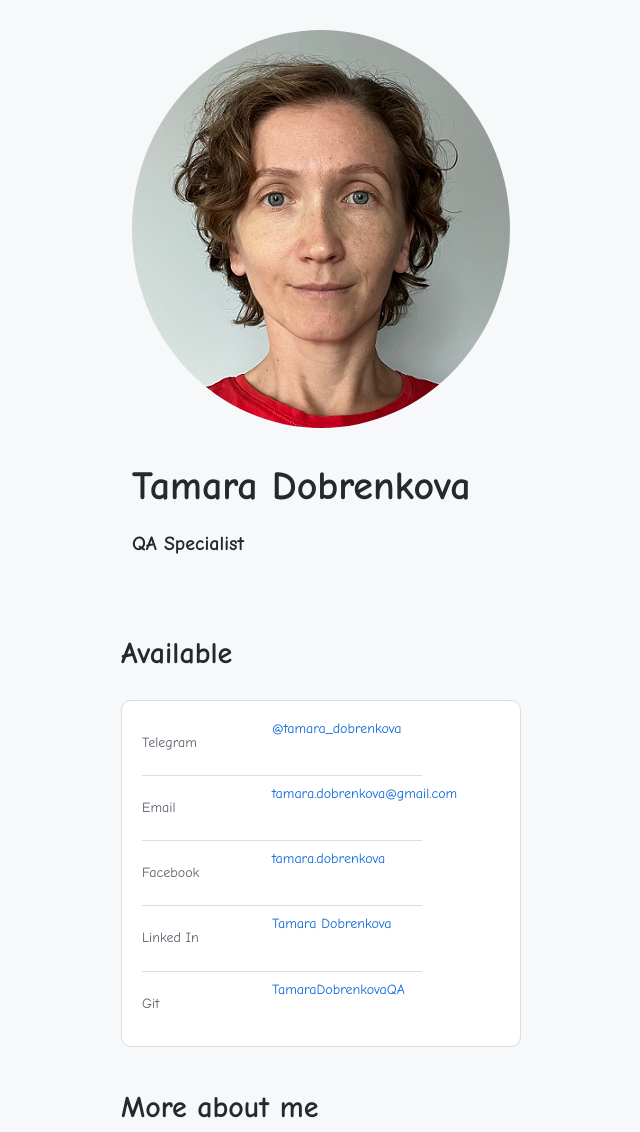
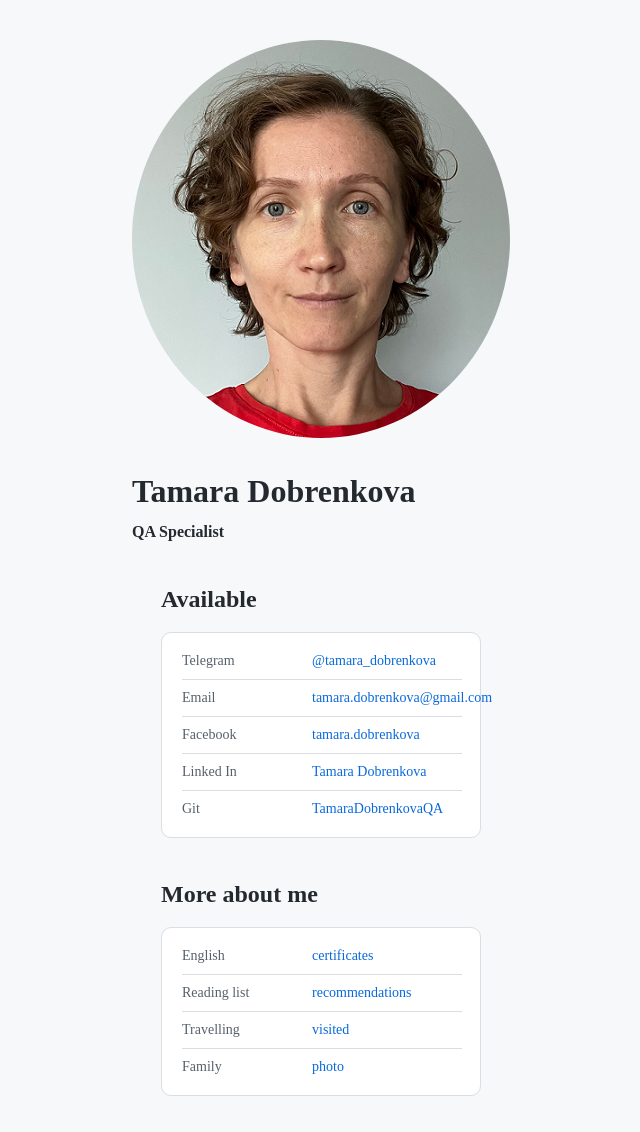
Before and after one commit to TamaraDobrenkova-QA/TamaraDobrenkova-QA.github.io, a plain HTML site: page index.html in a window 1280 px wide. Shown: the top 1132 px of the page, without its empty margins (319-959 px from the left). Drawn offline with Linux system fonts and the light colour scheme.

Commit message:
style.css

```diff
--- a/style.css
+++ b/style.css
@@ -1,5 +1,5 @@
 body {
-  font-family: "Comic Sans MS";
+  font-family: "Comic Sana MS";
   background-color: #f6f8fa;
   color: #24292f;
   display: flex;
@@ -9,7 +9,7 @@ body {
 }
 
 .header {
-  margin: 30px 0;
+  margin: 40px 0;
 }
 
 .header__avatar {
@@ -18,28 +18,28 @@ body {
 
 .header__title {
   margin: 30px 0 10px 0;
-  font-size: 40px;
+  font-size: 32px;
   line-height: 1.2;
-  font-family: "Comic Sans MS";
+  font-family: "Comic Sana MS";
 }
 
 .header__subtitle {
   color: #24292f;
-  font-size: 20px;
+  font-size: 16px;
   line-height: 1.4;
-  margin: 30;
+  margin: 0;
 }
 
 .links {
-  width: 400px;
+  width: 320px;
   margin-bottom: 40px;
 }
 
 .links__header {
-  font-family: "Comic Sans MS";
-  font-size: 30px;
+  font-family: "Comic Sana MS";
+  font-size: 24px;
   line-height: 1.4;
-  margin: 30 0 15px 0;
+  margin: 0 0 15px 0;
 }
 
 .links__container {
@@ -56,7 +56,7 @@ body {
   order: 1;
   flex-grow: 0;
   box-sizing: border-box;
-  margin: 30;
+  margin: 0;
 }
 
 .links__link,
@@ -87,12 +87,12 @@ body {
 }
 
 .links__title {
-  margin: 30;
+  margin: 0;
   min-width: 100px;
 }
 
 footer {
-  margin: 30 0 40px 0;
+  margin: 0 0 40px 0;
 }
 .button-link {
   box-sizing: border-box;
@@ -101,7 +101,7 @@ footer {
   justify-content: center;
   align-items: center;
   padding: 10px;
-  width: 400px;
+  width: 320px;
   background: #fff;
   border: 1px solid rgba(27, 31, 36, 0.15);
   border-radius: 5px;
```
